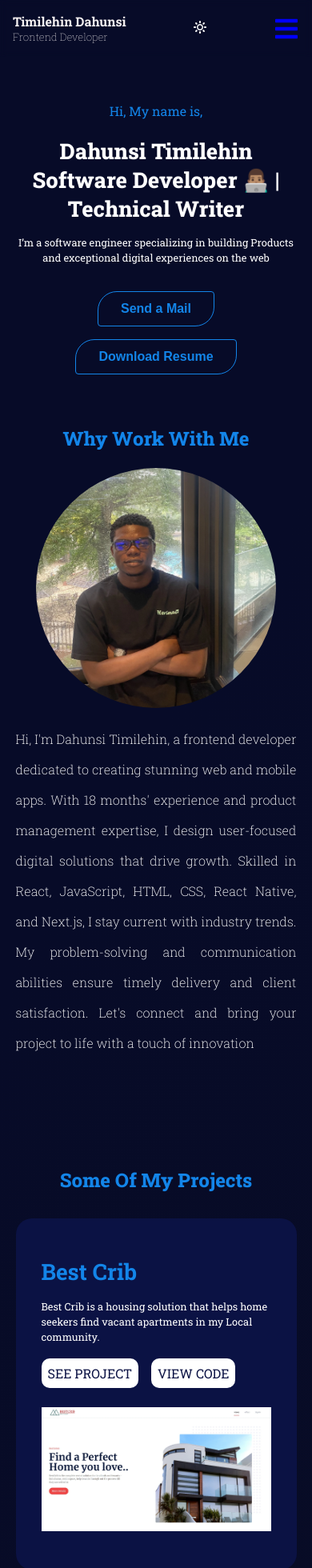
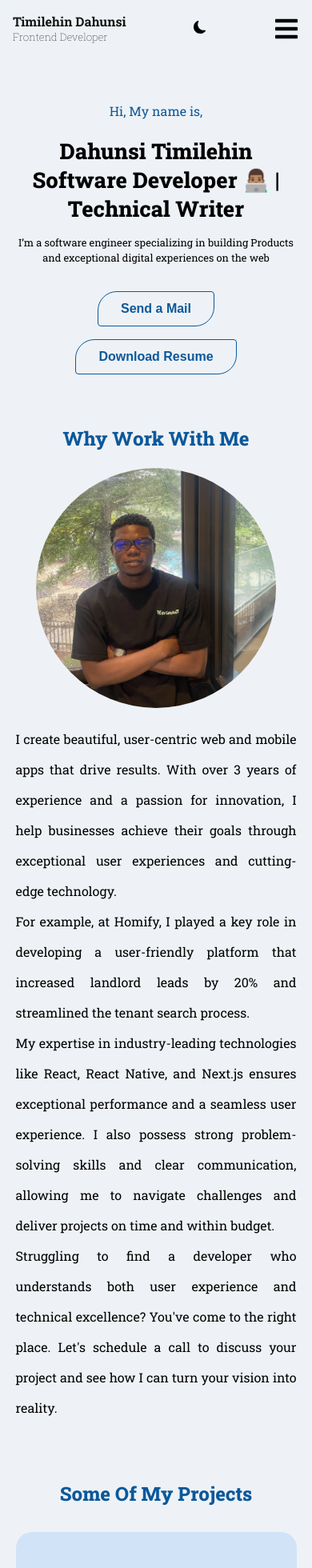
Before and after one commit to Timmydee/Timmy_Dahunsi_, a React (Vite) app: page / in a window 390 px wide. Shown: the top 1960 px of the page at 80% size. Built offline with nearby package versions, Linux system fonts and the light colour scheme.

Commit message:
fix: navbar

```diff
--- a/src/component/Navbar/Navbar.jsx
+++ b/src/component/Navbar/Navbar.jsx
@@ -1,44 +1,52 @@
-import React,{useContext, useState} from 'react'
-import './Navbar.scss'
-import logo from "../../assets/TimLogo.png"
-import {FaBars, FaTimes} from 'react-icons/fa'
+import React, { useContext, useState } from "react";
+import "./Navbar.scss";
+import logo from "../../assets/TimLogo.png";
+import { FaBars, FaTimes } from "react-icons/fa";
 import { ImSun } from "react-icons/im";
 import { BsFillMoonFill } from "react-icons/bs";
-import { themeContext } from '../../Context/DataContext';
+import { themeContext } from "../../Context/DataContext";
 
 const Navbar = () => {
-  const [click, setClick] = useState(false)
-  const {mode, toggle} = useContext(themeContext)
+  const [click, setClick] = useState(false);
+  const { mode, toggle } = useContext(themeContext);
 
-  function handleClick(){
-    setClick(!click)
+  function handleClick() {
+    setClick(!click);
   }
 
   return (
-    <div className='header'>
+    <div className="header">
       <div className="nav__container">
         <div className="logo">
-          <h6 className='logo-name'>Timilehin Dahunsi</h6>
-          <h6 className='logo-title'>Frontend Developer</h6>
+          <h6 className="logo-name">Timilehin Dahunsi</h6>
+          <h6 className="logo-title">Frontend Developer</h6>
           {/* <img src={logo} alt='logo' /> */}
         </div>
 
-        <div className={ click ? 'nav-menu active' : 'nav-menu'}>
-          <ul className='nav'>
+        <div className={click ? "nav-menu active" : "nav-menu"}>
+          <ul className="nav">
             <li>
-              <a onClick={() => setClick(false) } href='#home'>Home</a>
+              <a onClick={() => setClick(false)} href="#home">
+                Home
+              </a>
             </li>
 
             <li>
-              <a onClick={() => setClick(false) } href='#about'>About</a>
+              <a onClick={() => setClick(false)} href="#about">
+                About
+              </a>
             </li>
 
             <li>
-              <a onClick={() => setClick(false) } href='#work'>Projects</a>
+              <a onClick={() => setClick(false)} href="#work">
+                Projects
+              </a>
             </li>
 
             <li>
-              <a onClick={() => setClick(false) } href='#contact'>Contact</a>
+              <a onClick={() => setClick(false)} href="#contact">
+                Contact
+              </a>
             </li>
           </ul>
 
@@ -47,25 +55,23 @@ const Navbar = () => {
           </div> */}
         </div>
         <div className="switch1" onClick={toggle}>
-            {mode ?
-                <ImSun className='on'/> : <BsFillMoonFill className='off' />
-            }
+          {mode ? <BsFillMoonFill className="off" /> : <ImSun className="on" />}
         </div>
 
-        <div onClick={handleClick} className='hamburger'>
-          {click ?
-            (<FaTimes className="menuIcon"/>) : <FaBars className="menuIcon"/>
-          }
+        <div onClick={handleClick} className="hamburger">
+          {click ? (
+            <FaTimes className="menuIcon" />
+          ) : (
+            <FaBars className="menuIcon2" />
+          )}
         </div>
 
         <div className="switch" onClick={toggle}>
-            {mode ?
-                <ImSun className='on'/> : <BsFillMoonFill className='off' />
-            }
+          {mode ? <BsFillMoonFill className="off" /> : <ImSun className="on" />}
         </div>
       </div>
     </div>
-  )
-}
+  );
+};
 
-export default Navbar
+export default Navbar;
--- a/src/component/Navbar/Navbar.scss
+++ b/src/component/Navbar/Navbar.scss
@@ -65,11 +65,12 @@
         display: none;
 
         .menuIcon{
-            // color: --var(--whiteInverse);
-            color: blue;
+            color: var(--white-color);
             font-size: 2rem;
-            // border: 1px solid red;
-            // padding: 1rem;
+        }
+        .menuIcon2{
+            color: var(--white-color);
+            font-size: 2rem;
         }
     }
 
--- a/src/container/About/About.jsx
+++ b/src/container/About/About.jsx
@@ -1,6 +1,6 @@
-import React from 'react';
-import './About.scss';
-import port from '../../assets/port.webp';
+import React from "react";
+import "./About.scss";
+import port from "../../assets/port.webp";
 
 const About = () => {
   return (
@@ -11,16 +11,14 @@ const About = () => {
         </h2>
 
         <div className="about__col">
-
           <div className="about__col2">
-              <div className="image__col">
-                <img src={port} alt="About" className="image" />
-                {/* <div className="image__border" /> */}
-              </div>
-
+            <div className="image__col">
+              <img src={port} alt="About" className="image" />
+              {/* <div className="image__border" /> */}
+            </div>
           </div>
           <div className="about__text-wrapper">
-            <p className="about__text">
+            {/* <p className="about__text">
               Hi, I'm Dahunsi Timilehin, a frontend developer dedicated to creating
               stunning web and mobile apps. With 18 months' experience and product management
               expertise, I design user-focused digital solutions that drive growth.
@@ -28,10 +26,29 @@ const About = () => {
                I stay current with industry trends. My problem-solving and communication
                 abilities ensure timely delivery and client satisfaction. Let's connect and
                  bring your project to life with a touch of innovation
+            </p> */}
+            <p className="about__text">
+              I create beautiful, user-centric web and mobile apps that drive
+              results. With over 3 years of experience and a passion for
+              innovation, I help businesses achieve their goals through
+              exceptional user experiences and cutting-edge technology.
+              <br></br>
+              For example, at Homify, I played a key role in developing a
+              user-friendly platform that increased landlord leads by 20% and
+              streamlined the tenant search process.
+              <br></br>
+              My expertise in industry-leading technologies like React, React Native, and
+              Next.js ensures exceptional performance and a seamless user
+              experience. I also possess strong problem-solving skills and clear
+              communication, allowing me to navigate challenges and deliver
+              projects on time and within budget.
+              <br></br>
+              Struggling to find a developer who understands both user experience and technical excellence?
+              You've come to the right place. Let's schedule a call
+              to discuss your project and see how I can turn your vision into
+              reality.
             </p>
           </div>
-
-
         </div>
       </div>
     </div>
--- a/src/container/About/About.scss
+++ b/src/container/About/About.scss
@@ -30,7 +30,7 @@
       .about__text {
         font-size: 19px;
         line-height: 38px;
-        font-weight: 200;
+        font-weight: 400;
         color: var(--white-color);
         text-align: justify;
       }
@@ -76,7 +76,7 @@
 
       .about__text-wrapper {
         margin-right: 0;
-        margin-bottom: 1.5rem;
+        margin-bottom: 0.5rem;
       }
     }
   }
@@ -84,7 +84,7 @@
 
 @media (max-width: 480px) {
   .about__container {
-    margin: 0rem auto 3rem;
+    margin: 0rem auto 0rem;
     padding: 0;
     .about__col {
       .about__text-wrapper {
--- a/src/container/Projects/Project.scss
+++ b/src/container/Projects/Project.scss
@@ -11,9 +11,6 @@
     h1{
         margin-bottom: 0rem;
     }
-
-
-
 }
 
 .workContent_col2{
--- a/src/container/Projects/Projects.jsx
+++ b/src/container/Projects/Projects.jsx
@@ -58,13 +58,13 @@ const allWork = [
         about:
           'I actively collaborated with designers to build the frontend of Xypher, a decentralized investment platform, utilizing Next.js and Tailwind CSS to create a seamless and user-friendly interface.',
       },
-      {
-        imgUrl: portii,
-        title: "Krane Finance",
-        webUrl:"https://krane-fe.vercel.app/",
-        about:
-          "As a frontend developer in an agile team, I am actively contributing to the ongoing development of Krane Finance, an innovative platform aimed at simplifying car loan processes. My focus is on crafting an intuitive and visually engaging user interface to enhance the borrowing experience for individuals as the project evolves.",
-      }
+    //   {
+    //     imgUrl: portii,
+    //     title: "Krane Finance",
+    //     webUrl:"https://krane-fe.vercel.app/",
+    //     about:
+    //       "As a frontend developer in an agile team, I am actively contributing to the ongoing development of Krane Finance, an innovative platform aimed at simplifying car loan processes. My focus is on crafting an intuitive and visually engaging user interface to enhance the borrowing experience for individuals as the project evolves.",
+    //   }
 //     {
 //       imgUrl: portvii,
 //       title: "Tradify",
--- a/src/index.css
+++ b/src/index.css
@@ -17,7 +17,7 @@
 
 }
 
-[data-theme="true"] {
+[data-theme="false"] {
   --font-base: "Roboto Slab", sans-serif;
   --primary-color: linear-gradient(121.53deg, #070b28 17.18%, #0a0d21 84.45%);
   --project-color: #0b1244;
```
